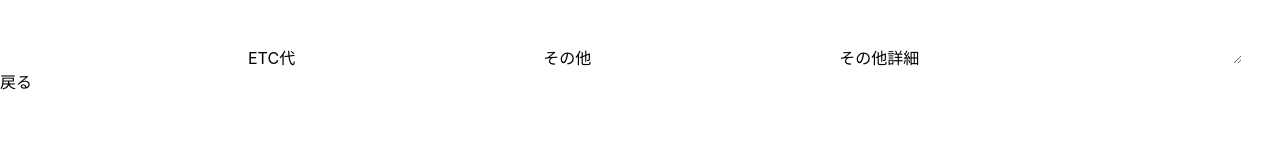
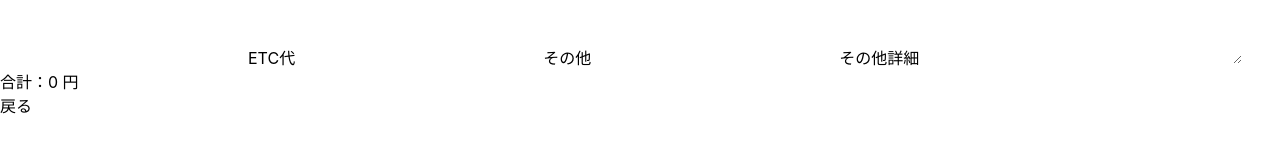
Before and after one commit to yori13/account-book, a React (Create React App) app in the folder react/: page /creditbook in a window 1280 px wide. Shown: the part 226-378 px from the top of the page. Built offline with nearby package versions, Linux system fonts and the light colour scheme.

Commit message:
クレジット側合計金額管理要素追加

```diff
--- a/react/src/components/InputForm/CreditbookForm.jsx
+++ b/react/src/components/InputForm/CreditbookForm.jsx
@@ -1,26 +1,49 @@
-import React from "react";
+import React, { useState, useEffect } from "react";
 
 const CreditbookForm = () =>{
+  // 入力フォームuseState
+  const [gasoline, setGasoline] = useState('');
+  const [phone, setPhone] = useState('');
+  const [uniform, setUniform] = useState('');
+  const [material, setMaterial] = useState('');
+  const [etc, setEtc] = useState('');
+  const [other, setOther] = useState('');
+
+  // 合計金額管理useState
+  const [total, setTotal] = useState(0);
+
+  // 合計金額計算
+  useEffect(() =>{
+    const sum = (Number(gasoline) || 0) +
+    (Number(phone) || 0) +
+    (Number(uniform) || 0) +
+    (Number(material) || 0) +
+    (Number(etc) || 0) +
+    (Number(other) || 0);
+    setTotal(sum);
+  }, [gasoline, phone, uniform, material, etc, other]);
+
   return(
     <div>
       <form action="" method="post">
         <label htmlFor="date">年月</label>
         <input type="month" name="date" id="date" />
         <label htmlFor="gasoline">ガソリン代</label>
-        <input type="number" name="gasoline" id="gasoline" />
+        <input type="number" name="gasoline" id="gasoline" value={gasoline} onChange={(e) => setGasoline(Number(e.target.value))} />
         <label htmlFor="phone">携帯代</label>
-        <input type="number" name="phone" id="phone" />
+        <input type="number" name="phone" id="phone" value={phone} onChange={(e) => setPhone(Number(e.target.value))} />
         <label htmlFor="uniform">作業着代</label>
-        <input type="number" name="uniform" id="uniform" />
+        <input type="number" name="uniform" id="uniform" value={uniform} onChange={(e) => setUniform(Number(e.target.value))}/>
         <label htmlFor="material">材料代</label>
-        <input type="number" name="material" id="material" />
+        <input type="number" name="material" id="material" value={material} onChange={(e) => setMaterial(Number(e.target.value))}/>
         <label htmlFor="etc">ETC代</label>
-        <input type="number" name="etc" id="etc" />
+        <input type="number" name="etc" id="etc" value={etc} onChange={(e) => setEtc(Number(e.target.value))}/>
         <label htmlFor="other">その他</label>
-        <input type="number" name="other" id="other" />
+        <input type="number" name="other" id="other" value={other} onChange={(e) => setOther(Number(e.target.value))}/>
         <label htmlFor="detail">その他詳細</label>
         <textarea name="detail" id="detail" cols="30" rows="10"></textarea>
       </form>
+      <p id="total">合計：{total} 円</p>
     </div>
   );
 }
```
